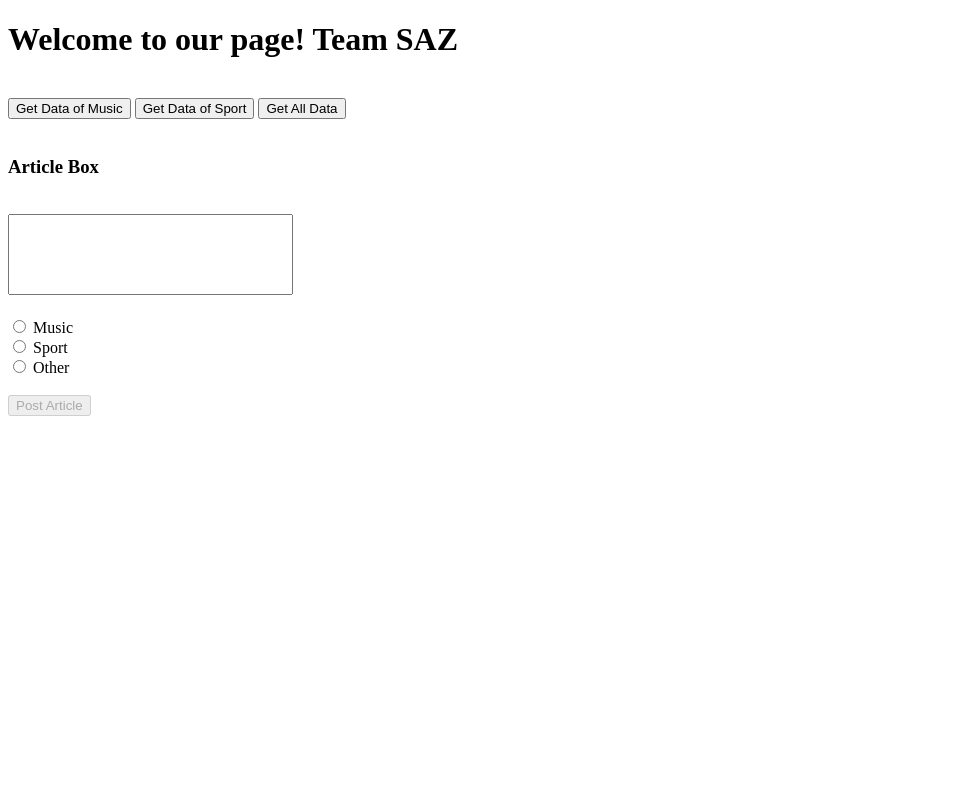
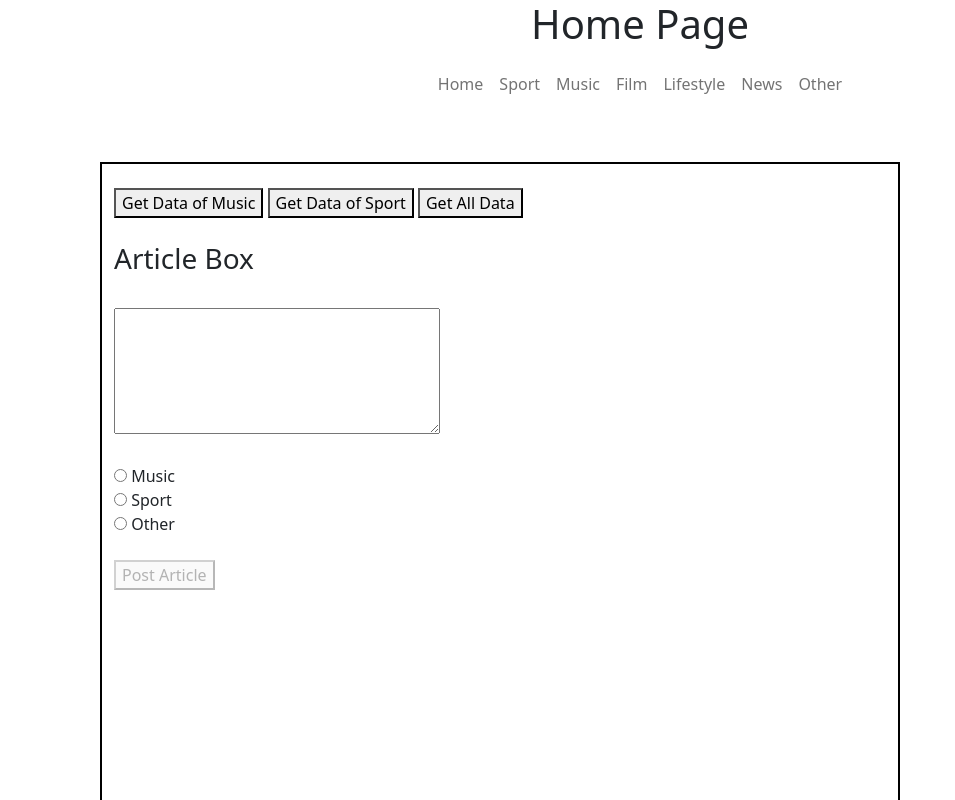
Before and after one commit to zakgogi/journalism-lap-1-client, a website: page home.html in a window 1280 px wide. Shown: the top 800 px of the page, without its empty margins (0-955 px from the left). Drawn offline with nearby package versions, Linux system fonts and the light colour scheme.

Commit message:
added some styling

```diff
--- a/home.css
+++ b/home.css
@@ -6,3 +6,12 @@ h5 {
   display: inline;
   padding: 10px;
 }
+
+#mostRecent {
+  border: solid 2px black;
+  height: 800px;
+  width: 800px !important;
+  margin-left: 100px !important;
+  margin-top: 50px;
+  overflow: auto;
+}
--- a/home.html
+++ b/home.html
@@ -6,10 +6,41 @@
     <meta name="viewport" content="width=device-width, initial-scale=1.0">
     <title>Home Page</title>
     <link rel="stylesheet" href="home.css">
+    <link rel="icon" href="#" type="#" sizes="16x16">
+    <link rel="stylesheet" href="./assets/index-media-queries.css">
+    <link href="https://cdn.jsdelivr.net/npm/bootstrap@5.0.2/dist/css/bootstrap.min.css" rel="stylesheet" integrity="sha384-EVSTQN3/azprG1Anm3QDgpJLIm9Nao0Yz1ztcQTwFspd3yD65VohhpuuCOmLASjC" crossorigin="anonymous">
     <script defer src="script.js"></script>
 </head>
 <body>
-    <h1>Welcome to our page! Team SAZ</h1>
+    <header>
+        <h1 class="text-center">Home Page</h1>
+        <nav class="navbar justify-content-center navbar-expand-lg navbar-light">
+            <ul class = "navbar-nav">
+                <li class="nav-item active">
+                    <a class ="nav-link" href = "home.html">Home</a>
+                </li>
+                <li class="nav-item">
+                    <a class ="nav-link" href = "Page-1.html" class = "active">Sport</a>
+                </li>
+                <li class="nav-item">
+                    <a class ="nav-link" href = "Page-2.html">Music</a>
+                </li>
+                <li class="nav-item">
+                    <a class ="nav-link" href = "Page-2.html">Film</a>
+                </li>
+                <li class="nav-item">
+                    <a class ="nav-link" href = "Page-2.html">Lifestyle</a>
+                </li>
+                <li class="nav-item">
+                    <a class ="nav-link" href = "Page-2.html">News</a>
+                </li>
+                <li class="nav-item">
+                    <a class ="nav-link" href = "Page-2.html">Other</a>
+                </li>
+            </ul>
+        </nav>
+    </header>
+    <div id="mostRecent" class="container">
         <section id="test">
         </section>
         <br>
@@ -33,5 +64,6 @@
             <br>
             <button id="formSubmit" disabled="true">Post Article</button>
         </form>
+    </div>
 </body>
 </html>
```
Lines whose indentation alone changed are shown as unchanged.
